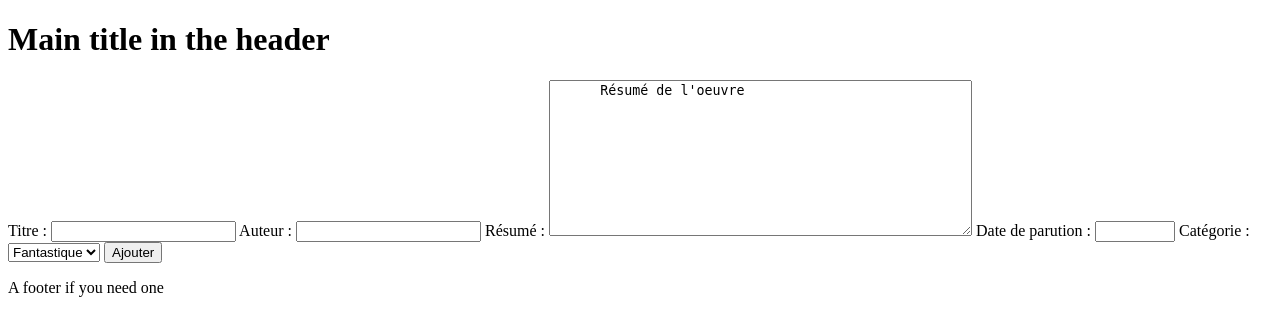
After one commit to thomgo/librairiePHP, a PHP site: template views/Forms/ajoutLivre.php in a window 1280 px wide. The commit adds this page. Shown: the top 336 px of the page. Run offline with PHP 8.4, Linux system fonts and the light colour scheme; the template is opened without the code that fills it, so the values that code supplies are empty.

Commit message:
made possible to add a book via input on index.php

```diff
--- a/entities/livre.php
+++ b/entities/livre.php
@@ -16,6 +16,7 @@ class Livre {
 
   //Constructor
   public function __construct($array) {
+    $this->setDispo(1);
     $this->hydrate($array);
   }
 
--- /dev/null
+++ b/views/Forms/ajoutLivre.php
@@ -0,0 +1,25 @@
+<form action="" method="post">
+  <label> Titre :
+    <input type="text" name="titre" value="">
+  </label>
+  <label> Auteur :
+    <input type="text" name="auteur" value="">
+  </label>
+  <label> Résumé :
+    <textarea name="resume"rows="10" cols="50">
+      Résumé de l'oeuvre
+    </textarea>
+  </label>
+  <label> Date de parution :
+    <input type="number" name="parution" min="-5000" max="2020">
+  </label>
+  <label> Catégorie :
+    <select name="categorie">
+     <option value="fantastique">Fantastique</option>
+     <option value="poesie">Poesie</option>
+     <option value="roman">Roman</option>
+    </select>
+  </label>
+  <!-- <input type="hidden" name="dispo" value="true"> -->
+  <input type="submit" name="ajoutLivre" value="Ajouter">
+</form>
--- a/views/indexVue.php
+++ b/views/indexVue.php
@@ -30,5 +30,6 @@
  ?>
 
  <?php
+   include("Forms/ajoutLivre.php");
    include("template/footer.php")
   ?>
```
Also changed, not shown: controllers/index.php (+8 -0 lines), model/livreManager.php (+13 -0 lines).
